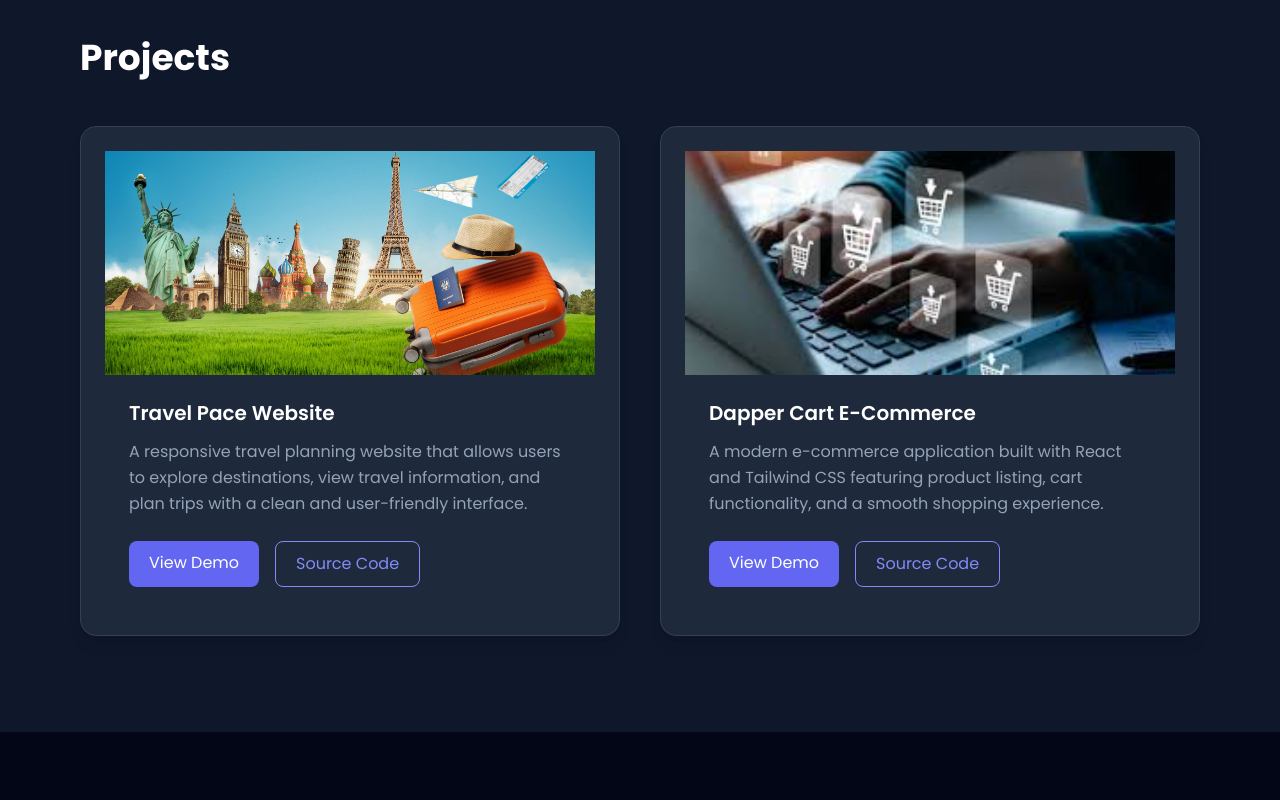
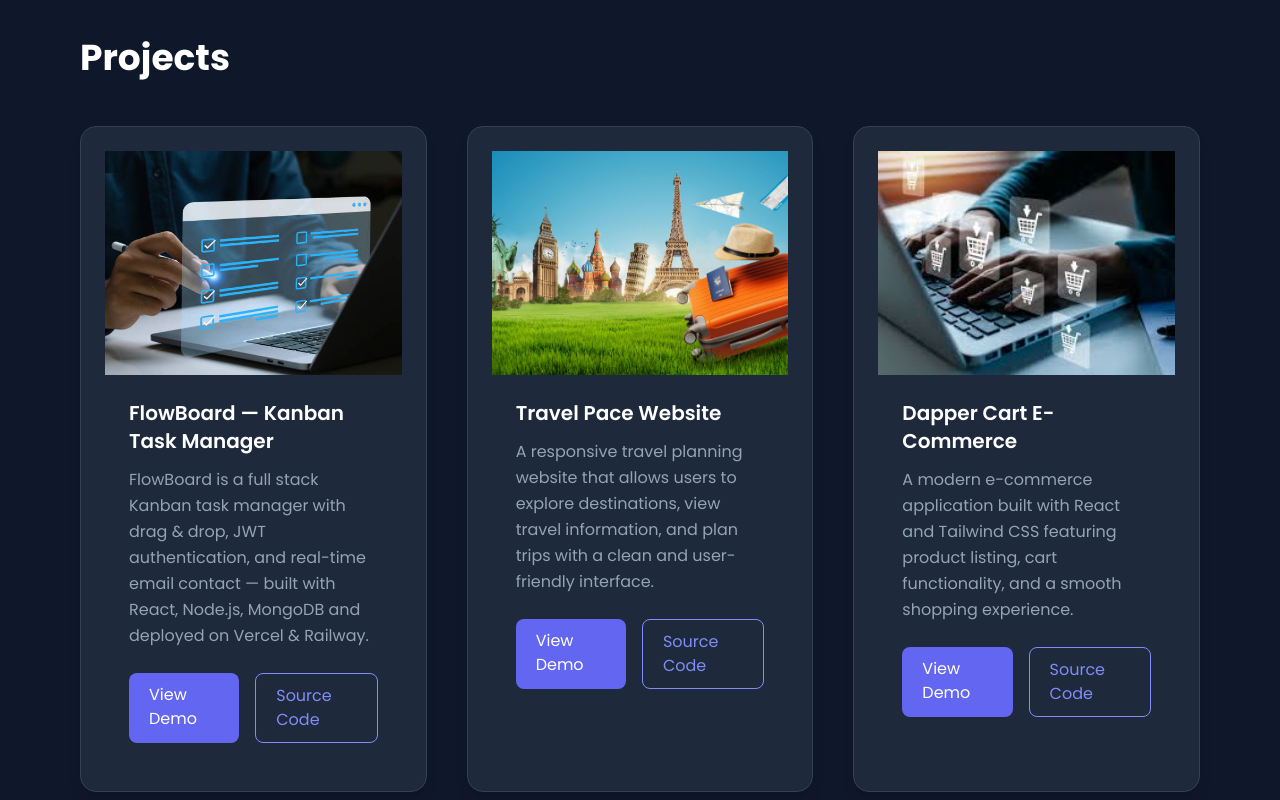
Before and after one commit to shashankbaxi/My-Portfolio, a React (Vite) app: page / in a window 1280 px wide. Shown: the part 1900-2700 px from the top of the page. Built offline with nearby package versions, Linux system fonts and the light colour scheme.

Commit message:
Update projects.jsx

```diff
--- a/src/components/projects.jsx
+++ b/src/components/projects.jsx
@@ -1,9 +1,19 @@
 import React from "react";
 import travelImg from "../assets/images/travel.jpg";
 import shoppingImg from "../assets/images/shopping.jpg";
+import taskImg from "../assets/images/task.jpg";
 <img loading="lazy" decoding="async" />;
 
 const projects = [
+
+  {
+    title: "FlowBoard — Kanban Task Manager",
+    description:
+      "FlowBoard is a full stack Kanban task manager with drag & drop, JWT authentication, and real-time email contact — built with React, Node.js, MongoDB and deployed on Vercel & Railway.",
+    image: taskImg,
+    demo: "https://flowboard-orcin.vercel.app/",
+    github: "https://github.com/shashankbaxi/flowboard",
+  },
   {
     title: "Travel Pace Website",
     description:
@@ -25,12 +35,12 @@ const projects = [
 const Projects = () => {
   return (
     <section id="projects" className="reveal bg-slate-900 py-24 px-6 md:px-20">
-      <div className="max-w-6xl mx-auto">
+      <div className="max-w-7xl mx-auto">
         <h2 className="text-3xl md:text-4xl font-bold text-white mb-12">
           Projects
         </h2>
 
-        <div className="grid md:grid-cols-2 gap-10">
+        <div className="grid grid-cols-1 md:grid-cols-2 lg:grid-cols-3 gap-10">
           {projects.map((project, index) => (
             <div
               className="
```
